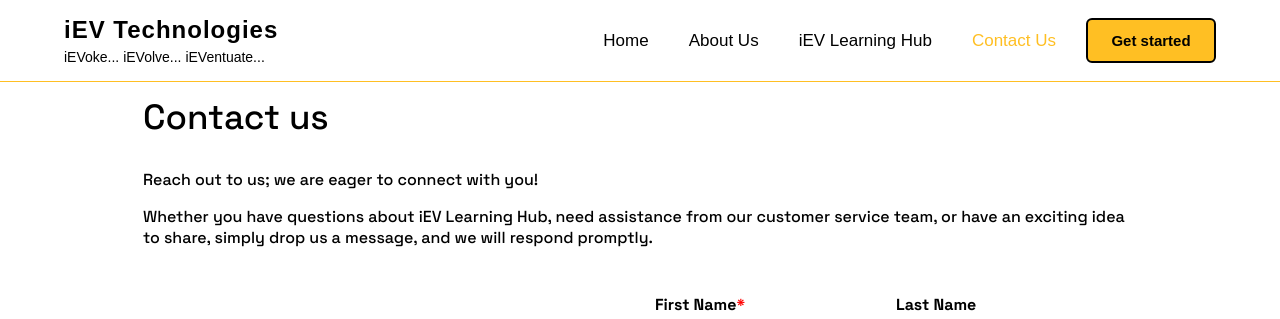
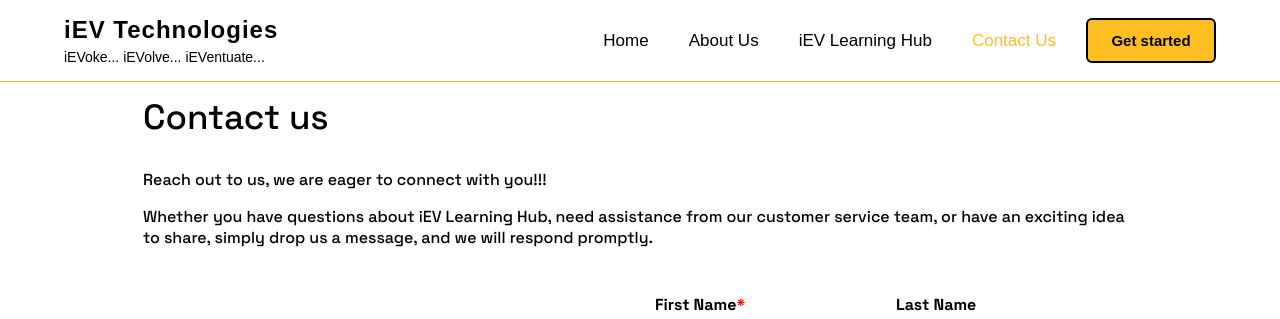
Before and after one commit to iev21/iev-frontend, an Angular app: page /contactus in a window 1280 px wide. Shown: the top 319 px of the page. Built offline with nearby package versions, Linux system fonts and the light colour scheme.

Commit message:
Update form.component.html

```diff
--- a/src/app/form/form.component.html
+++ b/src/app/form/form.component.html
@@ -1,6 +1,6 @@
 <div class="form-container">
   <div class="form-container__heading">Contact us</div>
-  <div class="form-container__desc">Reach out to us; we are eager to connect with you!
+  <div class="form-container__desc">Reach out to us, we are eager to connect with you!!!
     <p>Whether you have questions about iEV Learning Hub, need assistance from our customer service team, or have an exciting idea to share, simply drop us a message, and we will respond promptly.</p></div>
   <div class="form-container__section">
     <div class="form-container__section__details">
```
